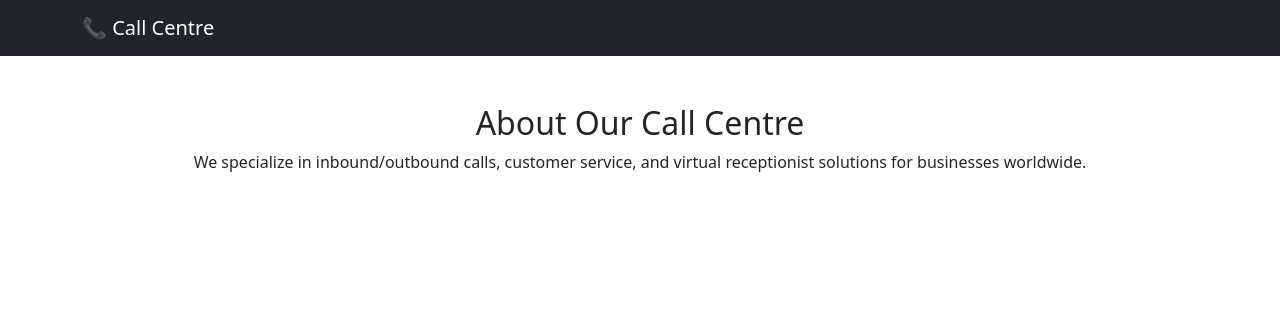
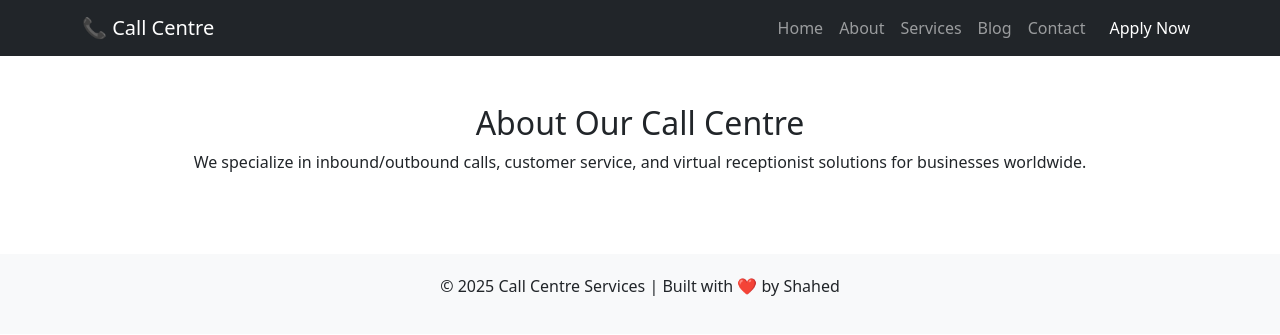
Before and after one commit to dataSha95/call-centre-site, a Django app: page /about/ in a window 1280 px wide. Shown: the top 335 px of the page. Run offline with Django 5.2, Linux system fonts and the light colour scheme.

Commit message:
Step 7: Final polish with navbar and footer across all pages

```diff
--- a/templates/base.html
+++ b/templates/base.html
@@ -4,11 +4,9 @@
   <meta charset="UTF-8">
   <title>{% block title %}Call Centre{% endblock %}</title>
   <meta name="viewport" content="width=device-width, initial-scale=1">
+  <link href="https://cdn.jsdelivr.net/npm/bootstrap@5.3.0/dist/css/bootstrap.min.css" rel="stylesheet">
+  <link rel="stylesheet" href="https://cdnjs.cloudflare.com/ajax/libs/font-awesome/6.0.0/css/all.min.css">
 
-  <!-- Bootstrap CSS CDN -->
-  <link href="https://cdn.jsdelivr.net/npm/bootstrap@5.3.0/dist/css/bootstrap.min.css" rel="stylesheet">
-
-  <!-- Simple Animation CSS -->
   <style>
     .fade-in {
       opacity: 0;
@@ -21,20 +19,48 @@
         transform: none;
       }
     }
+    footer {
+      margin-top: 80px;
+      padding: 20px 0;
+      background: #f8f9fa;
+      text-align: center;
+    }
   </style>
 </head>
 <body>
+
+  <!-- NAVBAR -->
   <nav class="navbar navbar-expand-lg navbar-dark bg-dark">
     <div class="container">
-      <a class="navbar-brand" href="#">📞 Call Centre</a>
+      <a class="navbar-brand" href="/">📞 Call Centre</a>
+      <button class="navbar-toggler" type="button" data-bs-toggle="collapse" data-bs-target="#navbarNav">
+        <span class="navbar-toggler-icon"></span>
+      </button>
+      <div class="collapse navbar-collapse" id="navbarNav">
+        <ul class="navbar-nav ms-auto">
+          <li class="nav-item"><a class="nav-link" href="{% url 'home' %}">Home</a></li>
+          <li class="nav-item"><a class="nav-link" href="{% url 'about' %}">About</a></li>
+          <li class="nav-item"><a class="nav-link" href="{% url 'services' %}">Services</a></li>
+          <li class="nav-item"><a class="nav-link" href="{% url 'blog' %}">Blog</a></li>
+          <li class="nav-item"><a class="nav-link" href="{% url 'contact' %}">Contact</a></li>
+          <li class="nav-item"><a class="nav-link btn btn-success btn-sm text-white ms-2" href="{% url 'apply_job' %}">Apply Now</a></li>
+        </ul>
+      </div>
     </div>
   </nav>
 
+  <!-- MAIN CONTENT -->
   <div class="container mt-5">
     {% block content %}{% endblock %}
   </div>
 
-  <!-- Bootstrap JS -->
+  <!-- FOOTER -->
+  <footer>
+    <div class="container">
+      <p>&copy; 2025 Call Centre Services | Built with ❤️ by Shahed</p>
+    </div>
+  </footer>
+
   <script src="https://cdn.jsdelivr.net/npm/bootstrap@5.3.0/dist/js/bootstrap.bundle.min.js"></script>
 </body>
 </html>
```
Also changed, not shown: README.md.
